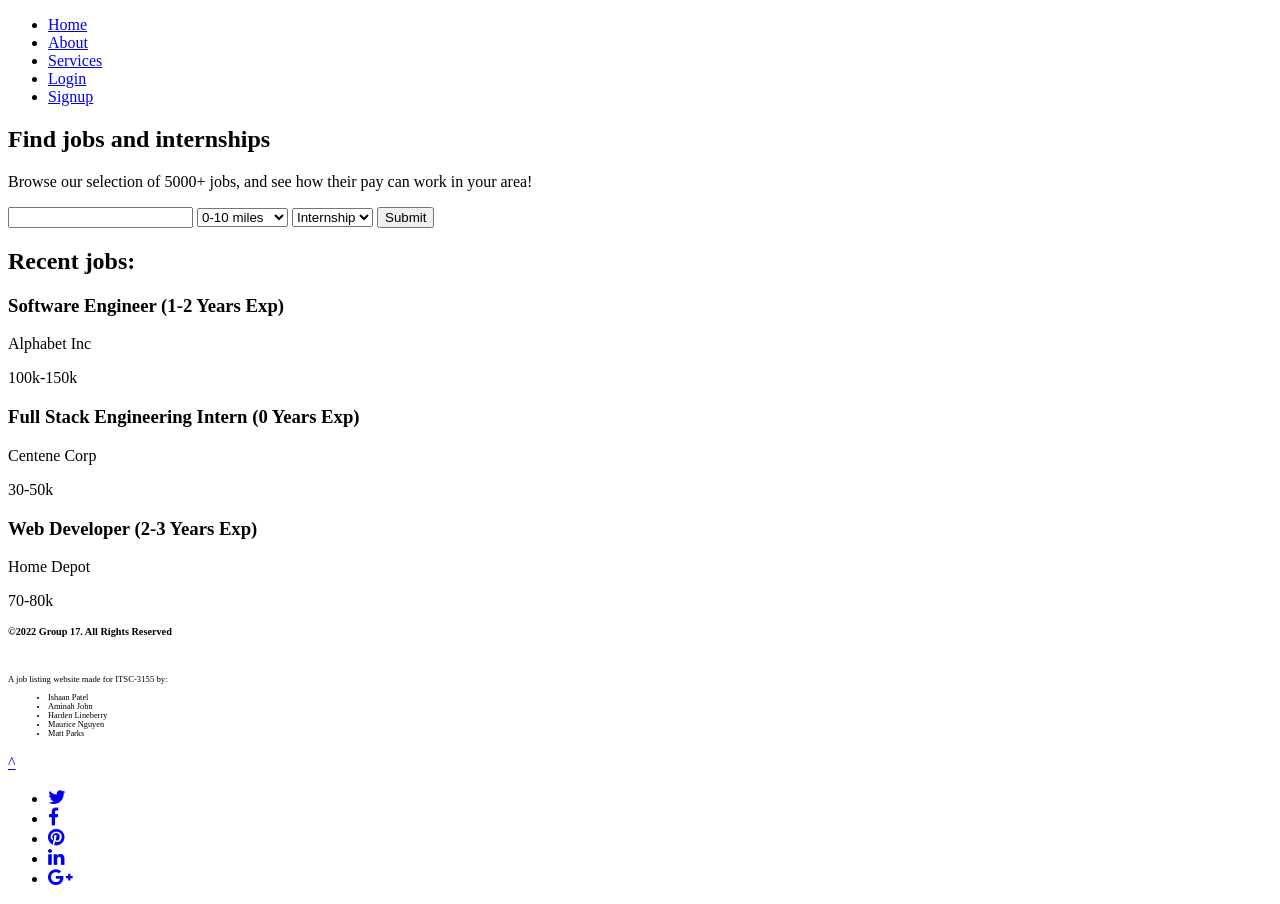
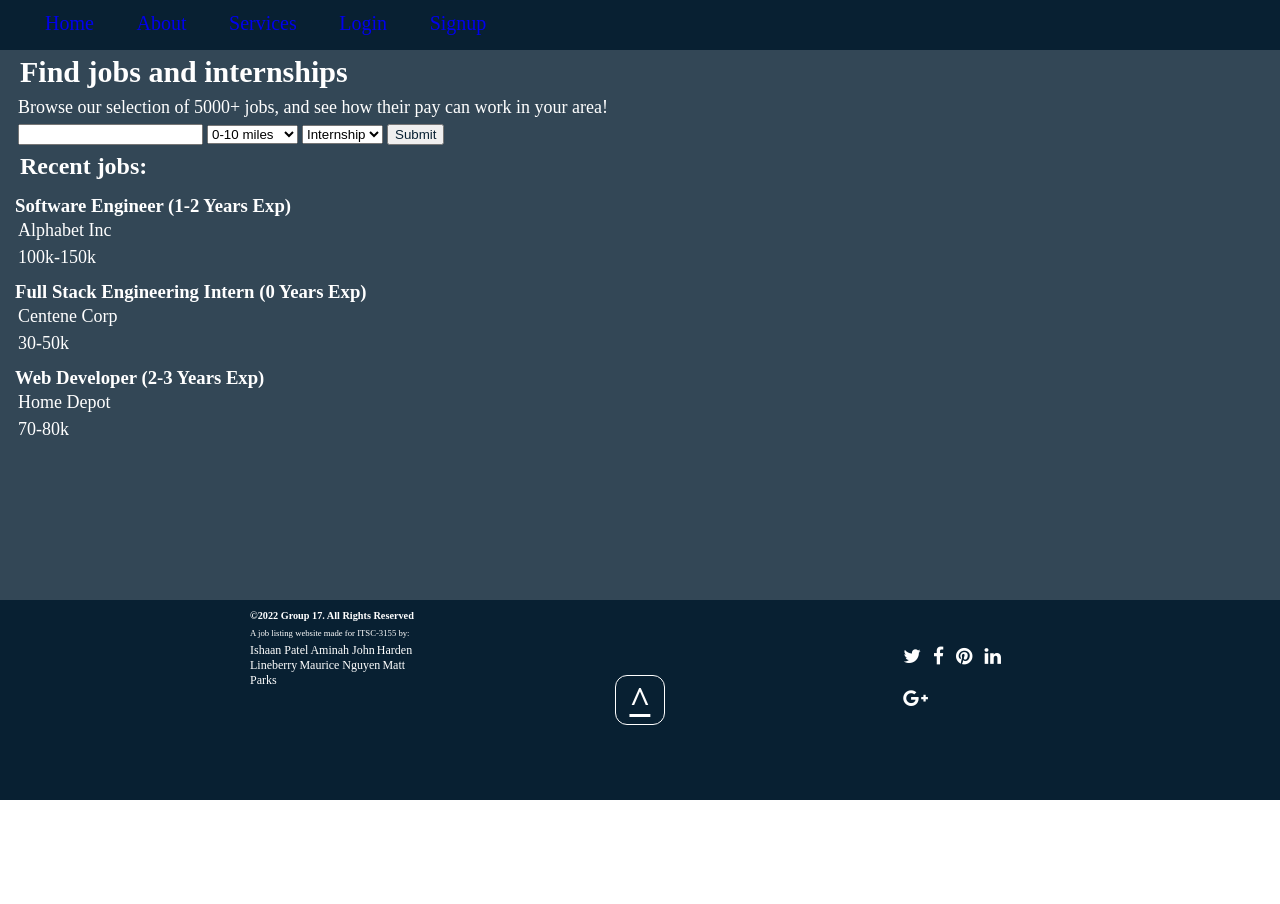
Before and after one commit to Ishaan1402/3155-Final-Project, a plain HTML site: page src/index.html in a window 1280 px wide. After the commit the page ends 800 px from the top, so only its background shows below. Drawn offline with nearby package versions, Linux system fonts and the light colour scheme.

Commit message:
Update index.html

```diff
--- a/src/index.html
+++ b/src/index.html
@@ -8,8 +8,8 @@
     <meta name="viewport" content="width=device-width, initial-scale=1.0">
     <title></title>
     <link rel="stylesheet" href="https://cdnjs.cloudflare.com/ajax/libs/font-awesome/4.7.0/css/font-awesome.min.css"/>
-    <link rel="stylesheet" href="3155Final.css"/>
-    <script src="3155Final.js"></script>
+    <link rel="stylesheet" href="./asset/css/main.css"/>
+    <script src="./assets/js/main.js"></script>
     <script src="jquery/jquery.js"></script>
 </head>
 <body>
```
